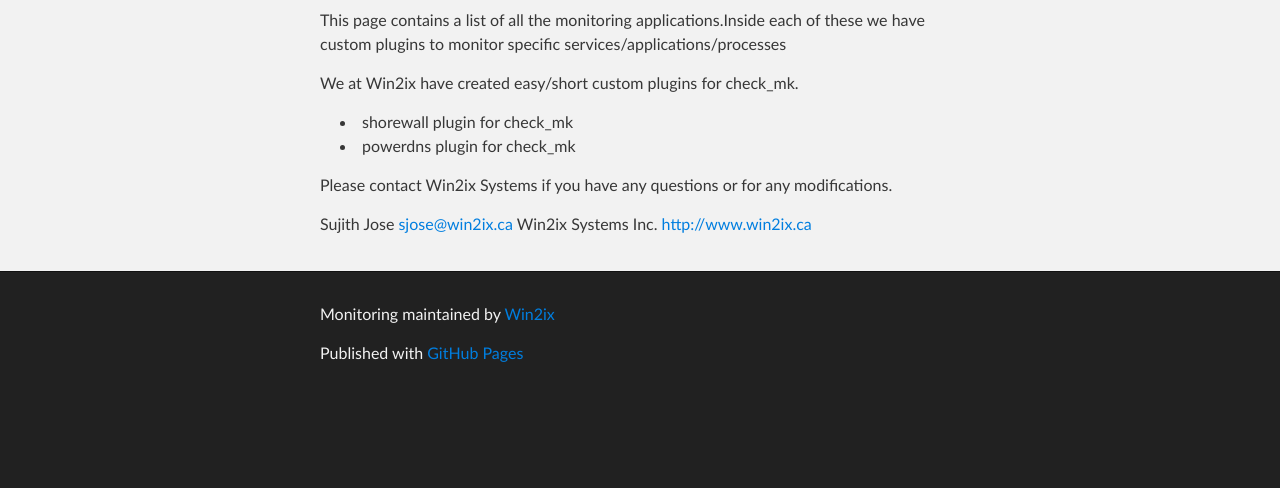
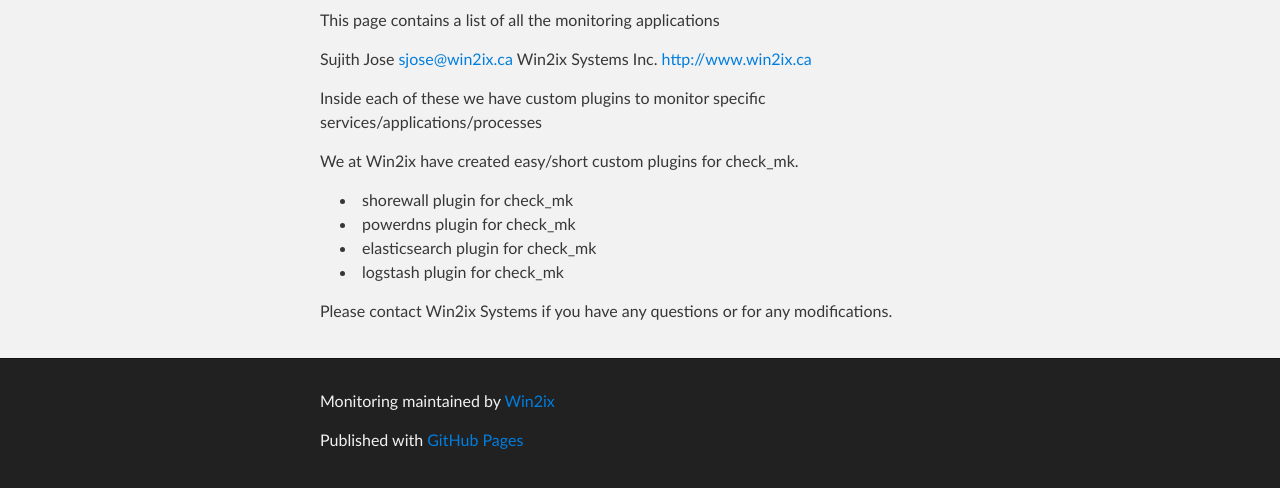
Before and after one commit to Win2ix/Monitoring, a plain HTML site: page index.html in a window 1280 px wide. Shown: the part 252-740 px from the top of the page. Drawn offline with Linux system fonts and the light colour scheme.

```diff
--- a/index.html
+++ b/index.html
@@ -31,17 +31,21 @@
     <!-- MAIN CONTENT -->
     <div id="main_content_wrap" class="outer">
       <section id="main_content" class="inner">
-        <p>This page contains a list of all the monitoring applications.Inside each of these we have custom plugins to monitor specific services/applications/processes </p>
+        <p>This page contains a list of all the monitoring applications </p>
+
+<p>Sujith Jose <a href="mailto:sjose@win2ix.ca">sjose@win2ix.ca</a>
+Win2ix Systems Inc. <a href="http://www.win2ix.ca">http://www.win2ix.ca</a></p>
+
+<p>Inside each of these we have custom plugins to monitor specific services/applications/processes </p>
 
 <p>We at Win2ix have created easy/short custom plugins for check_mk.</p>
 
 <ul>
 <li>shorewall plugin for check_mk</li>
 <li>powerdns plugin for check_mk</li>
+<li>elasticsearch plugin for check_mk</li>
+<li>logstash plugin for check_mk</li>
 </ul><p>Please contact Win2ix Systems if you have any questions or for any modifications. </p>
-
-<p>Sujith Jose <a href="mailto:sjose@win2ix.ca">sjose@win2ix.ca</a>
-Win2ix Systems Inc. <a href="http://www.win2ix.ca">http://www.win2ix.ca</a></p>
       </section>
     </div>
 
--- a/params.json
+++ b/params.json
@@ -1 +1 @@
-{"name":"Monitoring","tagline":"Plugins for various monitoring applications","body":"This page contains a list of all the monitoring applications.Inside each of these we have custom plugins to monitor specific services/applications/processes \r\n\r\nWe at Win2ix have created easy/short custom plugins for check_mk.\r\n\r\n* shorewall plugin for check_mk\r\n* powerdns plugin for check_mk\r\n\r\nPlease contact Win2ix Systems if you have any questions or for any modifications. \r\n\r\nSujith Jose <sjose@win2ix.ca> \r\nWin2ix Systems Inc. http://www.win2ix.ca","google":"","note":"Don't delete this file! It's used internally to help with page regeneration."}
+{"name":"Monitoring","tagline":"Plugins for various monitoring applications","body":"This page contains a list of all the monitoring applications \r\n\r\nSujith Jose <sjose@win2ix.ca> \r\nWin2ix Systems Inc. http://www.win2ix.ca\r\n\r\nInside each of these we have custom plugins to monitor specific services/applications/processes \r\n\r\nWe at Win2ix have created easy/short custom plugins for check_mk.\r\n\r\n* shorewall plugin for check_mk\r\n* powerdns plugin for check_mk\r\n* elasticsearch plugin for check_mk\r\n* logstash plugin for check_mk\r\n\r\nPlease contact Win2ix Systems if you have any questions or for any modifications. \r\n","google":"","note":"Don't delete this file! It's used internally to help with page regeneration."}
```
